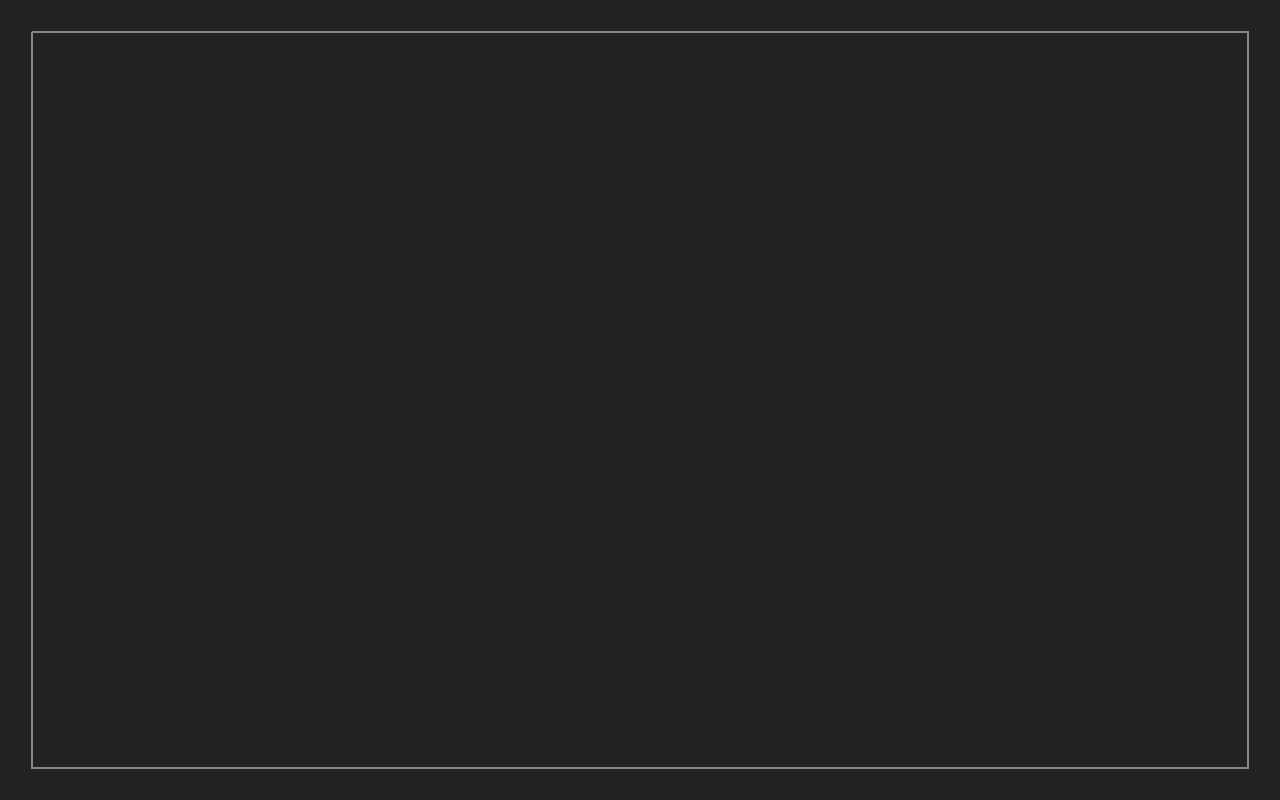
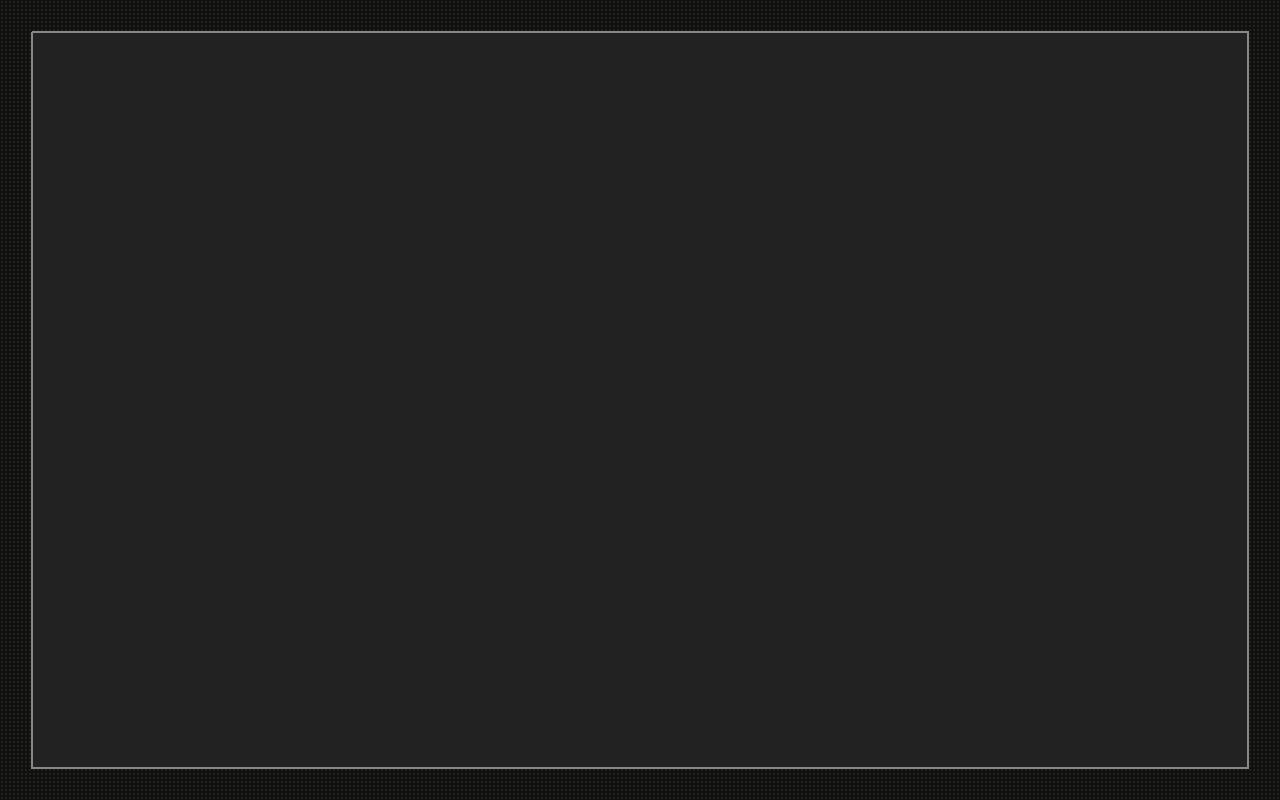
Before and after one commit to Geher-Marcell/portfolio, a Next.js app: page / in a window 1280 px wide. Built offline with nearby package versions, Linux system fonts and the light colour scheme.

Commit message:
border half-done

```diff
--- a/app/components/background/Border.tsx
+++ b/app/components/background/Border.tsx
@@ -12,11 +12,11 @@ export const Border = () => {
 
 	const [padding, setPadding] = useState(fallbackPadding); // Default value for SSR
 	const [pathData, setPathData] = useState(`
-		M ${padding * 2} ${padding * 2}
-		L ${padding * 2} ${padding * 2}
-		L ${padding * 2} ${padding * 2}
-		L ${padding * 2} ${padding * 2}
-		L ${padding * 2} ${padding * 2}
+		M ${padding} ${padding}
+		L ${padding} ${padding}
+		L ${padding} ${padding}
+		L ${padding} ${padding}
+		L ${padding} ${padding}
 	`);
 
 	const calculatePathData = useCallback(() => {
@@ -24,11 +24,11 @@ export const Border = () => {
 		const screenHeight = window.innerHeight ?? 0;
 
 		return `
-			M ${padding * 2} ${padding * 2}
-			L ${screenWidth - padding * 2} ${padding * 2}
-			L ${screenWidth - padding * 2} ${screenHeight - padding * 2}
-			L ${padding * 2} ${screenHeight - padding * 2}
-			L ${padding * 2} ${padding * 2}
+			M ${padding} ${padding}
+			L ${screenWidth - padding} ${padding}
+			L ${screenWidth - padding} ${screenHeight - padding}
+			L ${padding} ${screenHeight - padding}
+			L ${padding} ${padding}
 		`;
 	}, [padding]);
 
@@ -50,10 +50,10 @@ export const Border = () => {
 
 	return (
 		<>
-			<div className="border-element fixed inset-x-0 top-0 h-(--padding)" />
-			<div className="border-element fixed left-0 top-(--padding) bottom-(--padding) w-(--padding)" />
-			<div className="border-element fixed right-0 top-(--padding) bottom-(--padding) w-(--padding)" />
-			<div className="border-element fixed inset-x-0 bottom-0 h-(--padding)" />
+			<div className="border-element fixed inset-x-0 top-0 h-(--padding) backdrop-blur-xs" />
+			<div className="border-element fixed left-0 top-(--padding) bottom-(--padding) w-(--padding) backdrop-blur-xs" />
+			<div className="border-element fixed right-0 top-(--padding) bottom-(--padding) w-(--padding) backdrop-blur-xs" />
+			<div className="border-element fixed inset-x-0 bottom-0 h-(--padding) backdrop-blur-xs" />
 
 			<div className="pointer-events-none fixed inset-0 z-50">
 				<svg
--- a/app/globals.css
+++ b/app/globals.css
@@ -1,14 +1,31 @@
 @import "tailwindcss";
 
 :root {
-	--padding: 16px;
+	--padding: 32px;
 
 	--foreground-color: #eee;
 	--foreground-muted: #888;
 
 	--background-color: #222;
 	--background-muted: #444;
+
+	-blur-sm: 8px;
 }
 
 .border-element {
+	z-index: 40;
+	/* --tw-backdrop-blur: blur(var(--blur-sm, 8px));
+	-webkit-backdrop-filter: var(--tw-backdrop-blur) var(--tw-backdrop-brightness)
+		var(--tw-backdrop-contrast) var(--tw-backdrop-grayscale)
+		var(--tw-backdrop-hue-rotate) var(--tw-backdrop-invert)
+		var(--tw-backdrop-opacity) var(--tw-backdrop-saturate)
+		var(--tw-backdrop-sepia);
+	backdrop-filter: var(--tw-backdrop-blur) var(--tw-backdrop-brightness)
+		var(--tw-backdrop-contrast) var(--tw-backdrop-grayscale)
+		var(--tw-backdrop-hue-rotate) var(--tw-backdrop-invert)
+		var(--tw-backdrop-opacity) var(--tw-backdrop-saturate)
+		var(--tw-backdrop-sepia); */
+	background-color: #0000;
+	background-image: radial-gradient(#0000 1px, #10100e 1px);
+	background-size: 4px 4px;
 }
--- a/app/page.tsx
+++ b/app/page.tsx
@@ -1,13 +1,11 @@
 "use client";
-import { motion } from "motion/react";
-import { useEffect, useState } from "react";
 import { Border } from "./components/background/Border";
 
 export default function Home() {
 	return (
 		<>
 			<Border />
-			<div className="bg-(--background-color) w-full h-full"></div>
+			<div className="bg-(--background-color) w-full h-full overflow-y-scroll"></div>
 		</>
 	);
 }
```
